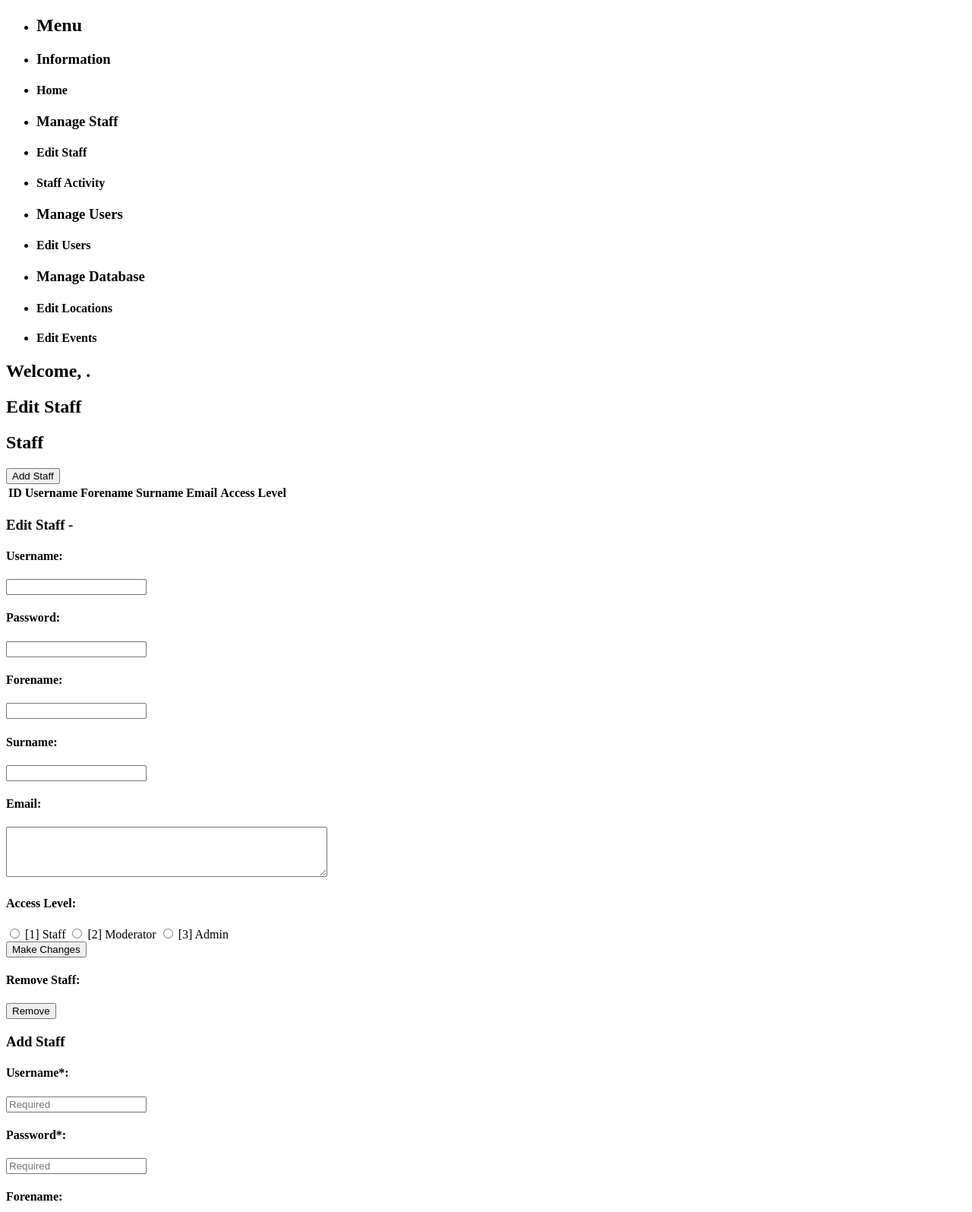
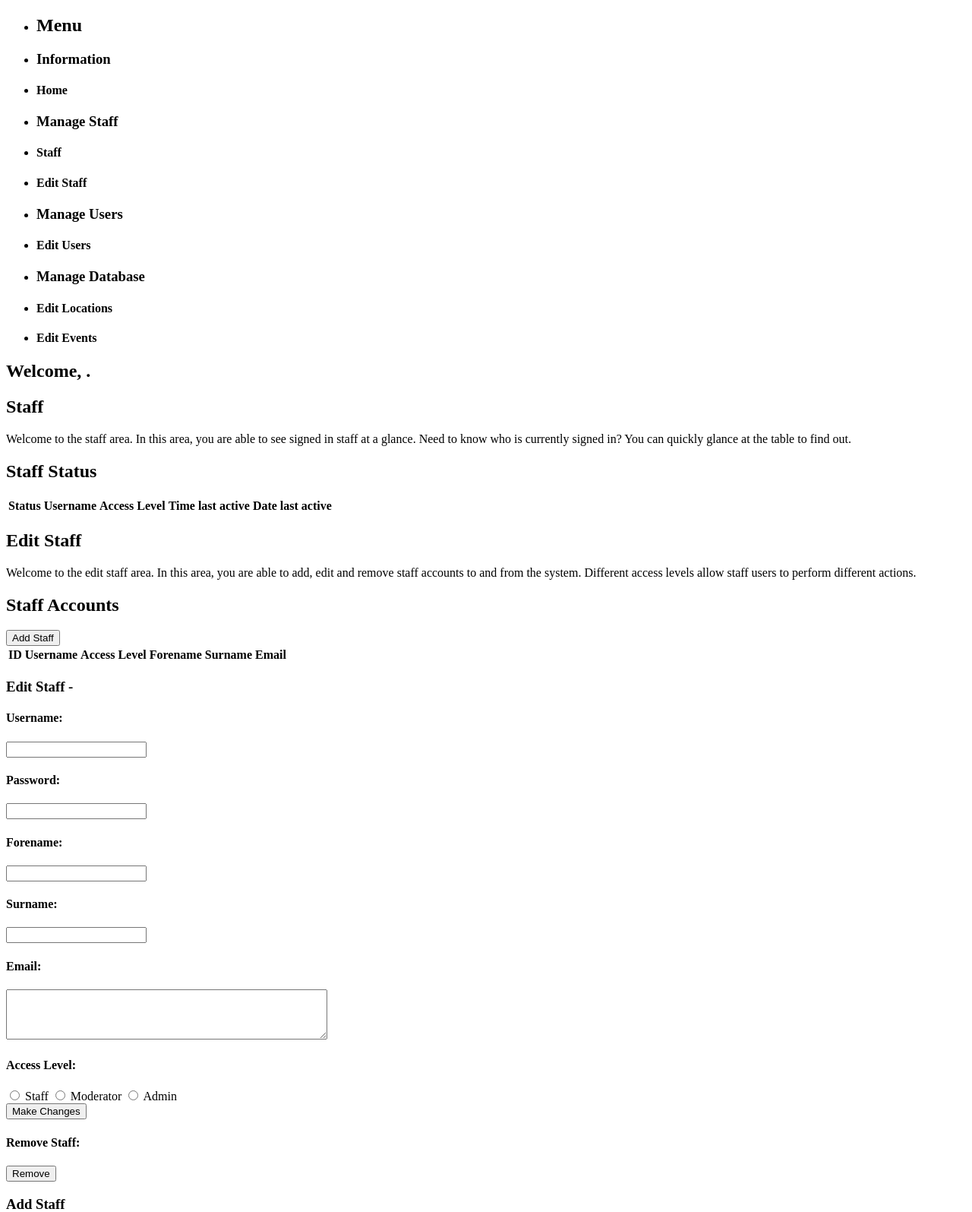
Before and after one commit to lwholten/doyrms-registration, a PHP site: page /pages/html/admin_page.html in a window 1280 px wide. Shown: the part 342-1937 px from the top of the page at 76% size. Run offline with PHP 8.4, Linux system fonts and the light colour scheme; lists and menus that the app fills with data are empty.

Commit message:
Improved the administrator page, restructured the PHP code used to load table data

```diff
--- a/pages/html/admin_page.html
+++ b/pages/html/admin_page.html
@@ -31,8 +31,8 @@
           <li class="sidebar_subtitle"><h3>Information</h3></li>
           <li onclick="toggleMainSection(this.id,'m1')" class="sidebar_button sidebar_button_active" id="s1"><h4>Home</h4></li>
           <li class="sidebar_subtitle"><h3>Manage Staff</h3></li>
-          <li onclick="toggleMainSection(this.id,'m11')" class="sidebar_button" id="s11"><h4>Edit Staff</h4></li>
-          <li onclick="toggleMainSection(this.id,'m12')" class="sidebar_button" id="s12"><h4>Staff Activity</h4></li>
+          <li onclick="toggleMainSection(this.id,'m11')" class="sidebar_button" id="s11"><h4>Staff</h4></li>
+          <li onclick="toggleMainSection(this.id,'m12')" class="sidebar_button" id="s12"><h4>Edit Staff</h4></li>
           <li class="sidebar_subtitle"><h3>Manage Users</h3></li>
           <li onclick="toggleMainSection(this.id,'m21')" class="sidebar_button" id="s21"><h4>Edit Users</h4></li>
           <li class="sidebar_subtitle"><h3>Manage Database</h3></li>
@@ -47,10 +47,37 @@
       </section>
 
       <section class="main_section" id="m11">
-        <h2 class="title">Edit Staff</h2>
+        <h2>Staff</h2>
+        <div class="info_wrapper text">
+          <p>Welcome to the staff area. In this area, you are able to see signed in staff at a glance. Need to know who is currently signed in? You can quickly glance at the table to find out.</p>
+        </div>
+        <spacer></spacer>
         <div class="table_wrapper">
           <header>
-            <h2>Staff</h2>
+            <h2>Staff Status</h2>
+          </header>
+          <table class='table' id="user_status_table">
+            <tr>
+              <th>Status</th>
+              <th>Username</th>
+              <th>Access Level</th>
+              <th>Time last active</th>
+              <th>Date last active</th>
+            </tr>
+            <?php @include('../php/tables/admin/staff_status.php'); fillStaffStatusTable() ?>
+          </table>
+          <footer/>
+        </div>
+      </section>
+      <section class="main_section" id="m12">
+        <h2>Edit Staff</h2>
+        <div class="info_wrapper text">
+          <p>Welcome to the edit staff area. In this area, you are able to add, edit and remove staff accounts to and from the system. Different access levels allow staff users to perform different actions.</p>
+        </div>
+        <spacer></spacer>
+        <div class="table_wrapper">
+          <header>
+            <h2>Staff Accounts</h2>
             <div class="button_wrapper">
               <button onclick="toggleHiddenSection('staff_add_section');" class="add_button" id="add_staff_button">Add Staff</button>
             </div>
@@ -59,13 +86,13 @@
             <tr>
               <th>ID</th>
               <th>Username</th>
+              <th>Access Level</th>
               <th>Forename</th>
               <th>Surname</th>
               <th>Email</th>
-              <th>Access Level</th>
               <th></th>
             </tr>
-            <?php @include('../php/tables/fill_staff_table.php'); fillStaffTable() ?>
+            <?php @include('../php/tables/admin/staff_accounts.php'); loadStaffAccountsTable() ?>
           </table>
           <footer/>
         </div>
@@ -98,11 +125,11 @@
               <label><h4>Access Level:</h4></label>
               <div class="radio_wrapper">
                 <input type="radio" name="new_staff_access_level" value="1">
-                <label>[1] Staff</label>
+                <label>Staff</label>
                 <input type="radio" name="new_staff_access_level" value="2">
-                <label>[2] Moderator</label>
+                <label>Moderator</label>
                 <input type="radio" name="new_staff_access_level" value="3">
-                <label>[3] Admin</label>
+                <label>Admin</label>
               </div>
             </div>
             <div class="input_wrapper">
@@ -146,11 +173,11 @@
               <label><h4>Access Level:</h4></label>
               <div class="radio_wrapper">
                 <input type="radio" checked="checked" name="staff_access_level" value="1">
-                <label>[1] Staff</label>
+                <label>Staff</label>
                 <input type="radio" name="staff_access_level" value="2">
-                <label>[2] Moderator</label>
+                <label>Moderator</label>
                 <input type="radio" name="staff_access_level" value="3">
-                <label>[3] Admin</label>
+                <label>Admin</label>
               </div>
             </div>
             <div class="input_wrapper">
@@ -159,39 +186,7 @@
           </form>
         </section>
       </section>
-      <section class="main_section" id="m12">
-        <h2 class="title">Staff Activity</h2>
-        <div class="table_wrapper">
-          <header>
-            <h2>Currently Signed In</h2>
-          </header>
-          <table class='table' id='staff_signed_in_table'>
-            <tr>
-              <th>Staff Username</th>
-              <th>Date</th>
-              <th>Time</th>
-            </tr>
-            <?php @include('../php/tables/fill_staff_signed_in_table.php'); fillStaffSignedInTable() ?>
-          </table>
-          <footer/>
-        </div>
-        <div class="table_wrapper">
-          <header>
-            <h2>Sign In activity</h2>
-          </header>
-          <table class='table' id='staff_activity_table'>
-            <tr>
-              <th>Staff Username</th>
-              <th>Sign In Date</th>
-              <th>Sign In Time</th>
-              <th>Sign Out Date</th>
-              <th>Sign Out Time</th>
-            </tr>
-            <?php @include('../php/tables/fill_staff_activity_table.php'); fillStaffActivityTable() ?>
-          </table>
-          <footer/>
-        </div>
-      </section>
+
 
       <section class="main_section" id="m21">
         <h2 class="title">Edit Users</h2>
@@ -213,7 +208,7 @@
               <th>Initials</th>
               <th></th>
             </tr>
-            <?php @include('../php/tables/fill_users_table.php'); fillUsersTable() ?>
+            <?php @include('../php/tables/admin/user_accounts.php'); loadUserAccountsTable() ?>
           </table>
           <footer/>
         </div>
@@ -317,7 +312,7 @@
               <th>Description</th>
               <th></th>
             </tr>
-            <?php @include('../php/tables/fill_locations_table.php'); fillLocationsTable() ?>
+            <?php @include('../php/tables/admin/locations.php'); loadLocationsTable() ?>
           </table>
           <footer/>
         </div>
@@ -395,7 +390,7 @@
               <th>Nature</th>
               <th></th>
             </tr>
-            <?php @include('../php/tables/fill_events_table.php'); fillEventsTable() ?>
+            <?php @include('../php/tables/admin/events.php'); loadEventsTable() ?>
           </table>
           <footer/>
         </div>
--- a/pages/php/tables/fill_events_table.php
+++ b/pages/php/tables/admin/events.php
@@ -1,10 +1,10 @@
 <?php
-function fillEventsTable() {
+function loadEventsTable() {
   /*Connects to the database*/
   $con = new mysqli('localhost', 'dreg_user', 'epq', 'dregDB');
   /*SQL code to get the table data*/
   $sql = " SELECT EventID, Event, LocationName, StartTime, EndTime, Deviation, Days, Alerts, Nature FROM Events INNER JOIN Locations ON Events.LocationID = Locations.LocationID UNION
-SELECT EventID, Event, LocationID, StartTime, EndTime, Deviation, Days, Alerts, Nature FROM Events WHERE LocationID IS NULL";
+SELECT EventID, Event, LocationID, StartTime, EndTime, Deviation, Days, Alerts, Nature FROM Events WHERE LocationID IS NULL LIMIT 25";
   /*Saves the result of the SQL code to a variable*/
   $result = $con->query($sql);
   /*Disconnects from the database*/
--- a/pages/php/tables/fill_users_table.php
+++ b/pages/php/tables/admin/user_accounts.php
@@ -1,9 +1,9 @@
 <?php
-function fillUsersTable() {
+function loadUserAccountsTable() {
   /*Connects to the database*/
   $con = new mysqli('localhost', 'dreg_user', 'epq', 'dregDB');
   /*SQL code to get the table data*/
-  $sql = "SELECT `UserID`, `Forename`, `Surname`, `Email`, `Gender`, `RoomNumber`, `Initials` FROM `Users`";
+  $sql = "SELECT `UserID`, `Forename`, `Surname`, `Email`, `Gender`, `RoomNumber`, `Initials` FROM `Users` LIMIT 25";
   /*Saves the result of the SQL code to a variable*/
   $result = $con->query($sql);
   /*Disconnects from the database*/
--- a/pages/php/tables/fill_recent_activity_table.php
+++ b/pages/php/tables/staff/recent_activity.php
@@ -10,7 +10,7 @@ function fillRecentActivityTable() {
   n = 2 -> Sign In (Auto)
   n = 3 -> Sign Out (Auto)
   NULL -> User was automatically signed in (forgot to sign back in)*/
-  $sql = "SELECT (CASE WHEN Log.LocationID IS NULL AND Log.Auto=0 THEN 0 WHEN Log.LocationID IS NOT NULL AND Log.Auto=0 THEN 1 WHEN Log.LocationID IS NULL AND Log.Auto=1 THEN 2 WHEN Log.LocationID IS NOT NULL AND Log.Auto=1 THEN 3 ELSE NULL END), Forename, Surname, LocationName, CAST(LogTime AS time), CAST(LogTime AS date) FROM Log LEFT JOIN Locations ON Locations.LocationID = Log.LocationID LEFT JOIN Users ON Users.UserID = Log.UserID ORDER BY LogTime DESC";
+  $sql = "SELECT (CASE WHEN Log.LocationID IS NULL AND Log.Auto=0 THEN 0 WHEN Log.LocationID IS NOT NULL AND Log.Auto=0 THEN 1 WHEN Log.LocationID IS NULL AND Log.Auto=1 THEN 2 WHEN Log.LocationID IS NOT NULL AND Log.Auto=1 THEN 3 ELSE NULL END), Forename, Surname, LocationName, CAST(LogTime AS time), CAST(LogTime AS date) FROM Log LEFT JOIN Locations ON Locations.LocationID = Log.LocationID LEFT JOIN Users ON Users.UserID = Log.UserID ORDER BY LogTime DESC LIMIT 25";
   /*Saves the result of the SQL code to a variable*/
   $result = $con->query($sql);
   /*Disconnects from the database*/
--- a/pages/php/tables/fill_activity_table.php
+++ b/pages/php/tables/staff/user_status.php
@@ -1,9 +1,9 @@
 <?php
-function fillActivityTable() {
+function fillUserStatusTable() {
   /*Connects to the database*/
   $con = new mysqli('localhost', 'dreg_user', 'epq', 'dregDB');
   /*SQL code to get the table data*/
-  $sql = "SELECT (CASE WHEN Users.LocationID IS NULL THEN 1 ELSE 0 END), Forename, Surname, LocationName, cast(LastActive AS time), cast(LastActive AS date) FROM Users LEFT JOIN Locations ON Locations.LocationID = Users.LocationID ORDER BY Users.Forename ASC";
+  $sql = "SELECT (CASE WHEN Users.LocationID IS NULL THEN 1 ELSE 0 END), Forename, Surname, LocationName, cast(LastActive AS time), cast(LastActive AS date) FROM Users LEFT JOIN Locations ON Locations.LocationID = Users.LocationID ORDER BY Users.Forename ASC LIMIT 25";
   /*Saves the result of the SQL code to a variable*/
   $result = $con->query($sql);
   /*Disconnects from the database*/
```
Also changed, not shown: pages/html/staff_page.html (+10 -5 lines), pages/php/admin_page.php (+17 -8 lines), pages/php/home_page.php (+12 -20 lines), pages/php/staff_page.php (+17 -8 lines), pages/php/tables/admin/locations.php (renamed from pages/php/tables/fill_staff_signed_in_table.php, +6 -2 lines), pages/php/tables/admin/staff_accounts.php (renamed from pages/php/tables/fill_staff_table.php, +25 -5 lines), pages/php/tables/admin/staff_status.php (added, +56 -0 lines), pages/php/tables/fill_locations_table.php (deleted, +0 -24 lines), pages/php/tables/fill_staff_activity_table.php (deleted, +0 -25 lines).
